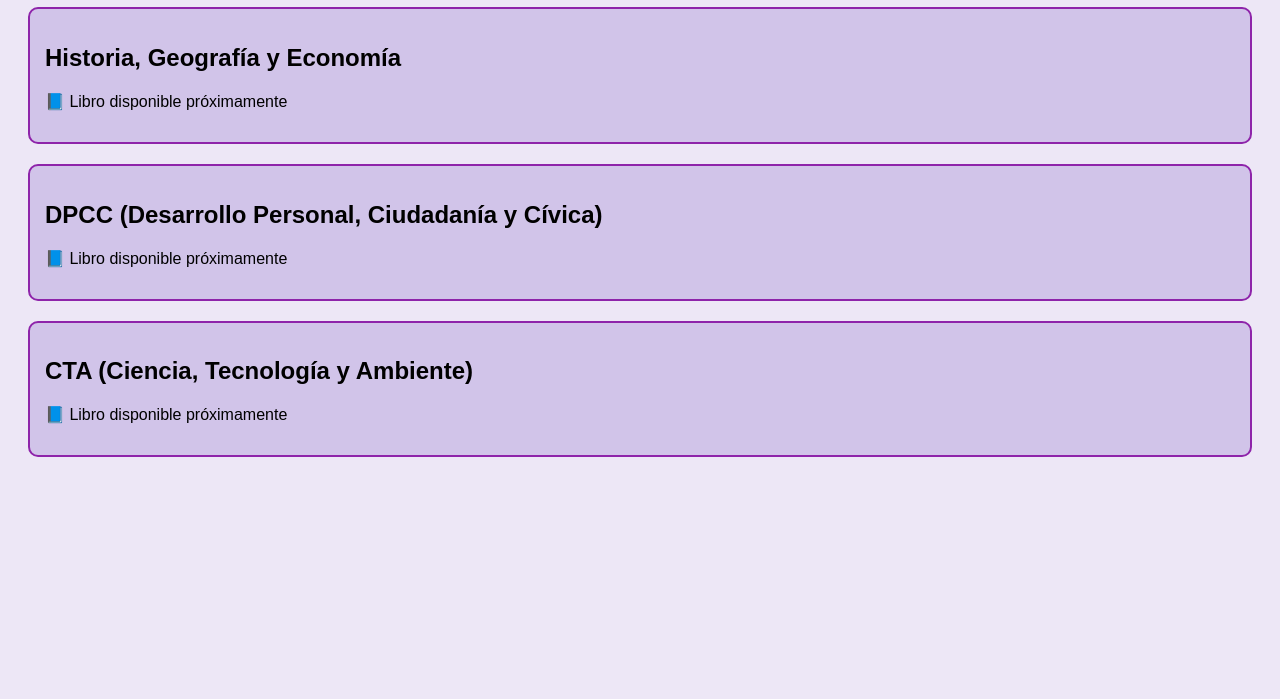
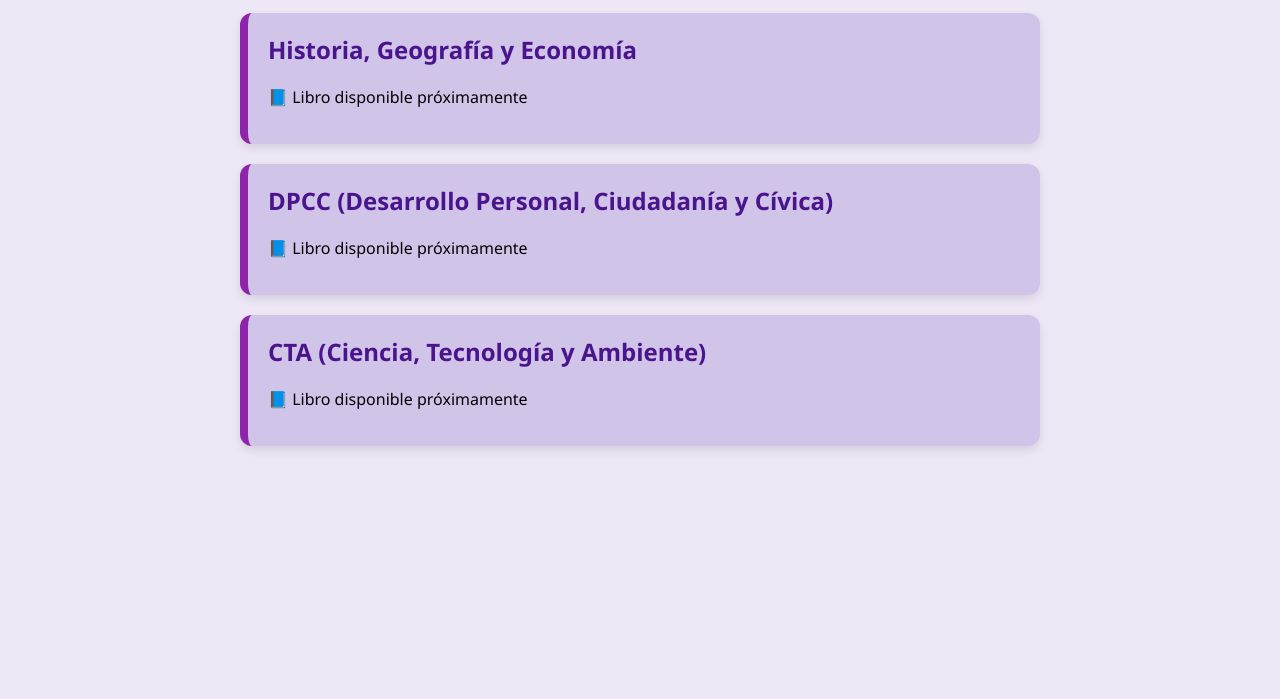
Before and after one commit to Libertadores-de-America/40103, a plain HTML site: page quinto-grado.html in a window 1280 px wide. Shown: the part 101-800 px from the top of the page. Drawn offline with Linux system fonts and the light colour scheme.

Commit message:
Update quinto-grado.html

```diff
--- a/quinto-grado.html
+++ b/quinto-grado.html
@@ -7,47 +7,66 @@
   <style>
     body {
       background-color: #ede7f6;
-      font-family: Arial, sans-serif;
+      font-family: 'Segoe UI', Tahoma, Geneva, Verdana, sans-serif;
+      margin: 0;
+      padding: 0;
+    }
+
+    .container {
+      max-width: 800px;
+      margin: 0 auto;
       padding: 20px;
     }
+
     h1 {
       text-align: center;
       color: #6a1b9a;
+      margin-bottom: 30px;
     }
+
     .materia {
       background-color: #d1c4e9;
-      border: 2px solid #8e24aa;
-      padding: 15px;
+      border-left: 8px solid #8e24aa;
+      padding: 20px;
       margin-bottom: 20px;
-      border-radius: 10px;
+      border-radius: 12px;
+      box-shadow: 0 4px 10px rgba(0, 0, 0, 0.1);
     }
+
+    .materia h2 {
+      margin-top: 0;
+      color: #4a148c;
+    }
+
     a {
-      color: #4a148c;
+      display: inline-block;
+      margin-top: 10px;
+      color: #311b92;
       text-decoration: none;
       font-weight: bold;
+    }
+
+    a:hover {
+      text-decoration: underline;
     }
   </style>
 </head>
 <body>
+  <div class="container">
     <h1>Libros de Quinto Grado</h1>
 
     <div class="materia">
       <h2>Historia, Geografía y Economía</h2>
-    <div class="libro">
       <p>📘 Libro disponible próximamente</p>
-    </div>
     </div>
 
     <div class="materia">
       <h2>DPCC (Desarrollo Personal, Ciudadanía y Cívica)</h2>
-    <div class="libro">
       <p>📘 Libro disponible próximamente</p>
-    </div>
     </div>
 
     <div class="materia">
       <h2>CTA (Ciencia, Tecnología y Ambiente)</h2>
-    <div class="libro">
       <p>📘 Libro disponible próximamente</p>
     </div>
   </div>
```
Lines whose indentation alone changed are shown as unchanged.
